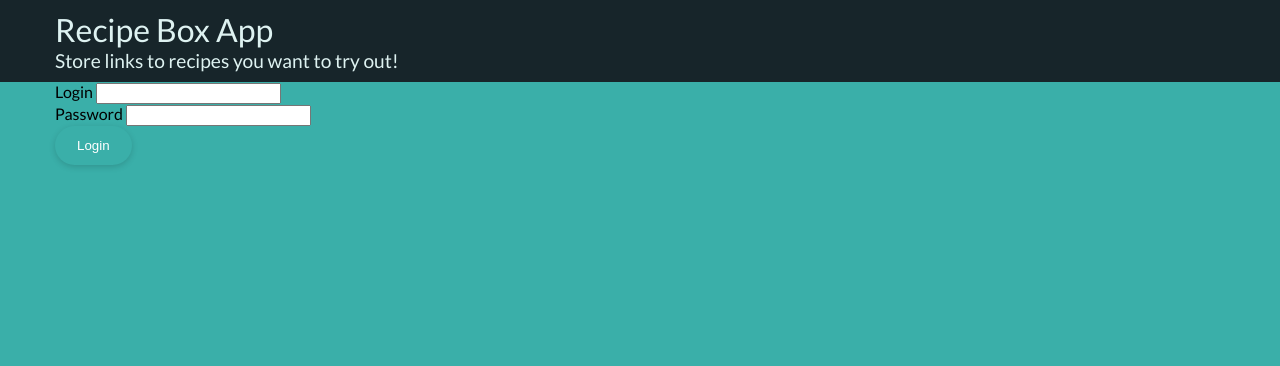
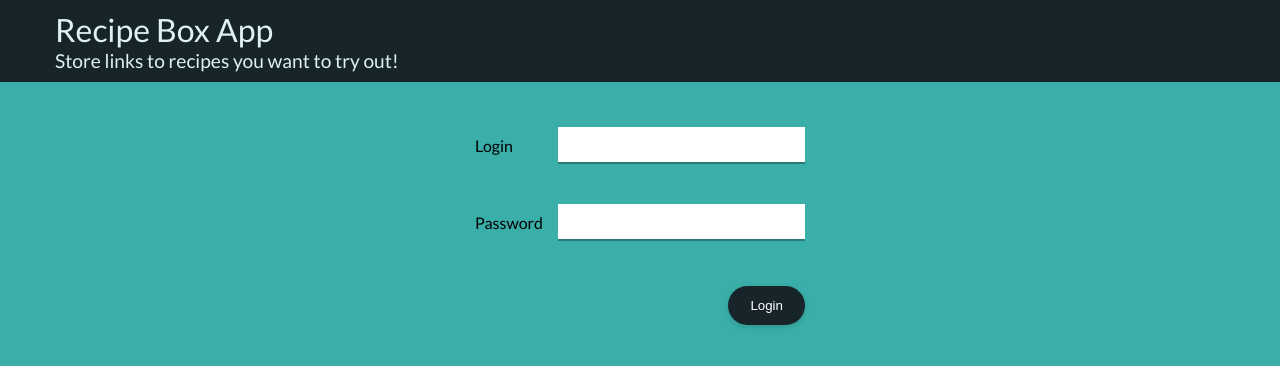
Before and after one commit to alpostek/recipe-box-app, an Angular app: page /auth in a window 1280 px wide. Shown: the top 366 px of the page. Built offline with nearby package versions, Linux system fonts and the light colour scheme.

Commit message:
styling auth module

```diff
--- a/src/app/auth/auth.component.html
+++ b/src/app/auth/auth.component.html
@@ -1,19 +1,22 @@
 <div class="container">
     <div>
         <form #authForm="ngForm" (ngSubmit)="onSubmit(authForm)">
-            <div>
+            <div class="form-group">
                 <label for="login">
                     Login
                 </label>
-                <input ngModel name="username" id="username" required>
+                <input type="text" required ngModel name="username" id="username" required>
             </div>
-            <div>
+            <div class="form-group">
                 <label for="login">
                     Password
                 </label>
-                <input type="password" ngModel name="password" id="password" required>
+                <input required type="password" ngModel name="password" id="password" required>
             </div>
-            <button class="button" type="submit">Login</button>
+            <div class="form-group">
+                <button class="button button--login" type="submit">Login</button>
+            </div>
+
         </form>
     </div>
 </div>
--- a/src/app/auth/auth.component.scss
+++ b/src/app/auth/auth.component.scss
@@ -0,0 +1,35 @@
+form{
+    max-width: 350px;
+    margin: var(--spacing-big) auto 0 auto;
+}
+
+.form-group{
+    display: flex;
+    flex-direction: column;
+    margin-bottom: var(--spacing-small);
+    padding: var(--spacing-small);
+    @media (min-width: 425px) {
+        flex-direction: row;
+        justify-content: center;
+        align-items: center;
+
+    }
+}
+
+label{
+    @media (min-width: 425px) {
+        width: 25%;
+    }
+}
+
+input {
+    width: 100%;
+    @media (min-width: 425px) {
+        width: 75%;
+    }
+}
+
+button{
+    display: block;
+    margin: var(--spacing-small) 0 auto auto;
+}
--- a/src/app/auth/auth.guard.ts
+++ b/src/app/auth/auth.guard.ts
@@ -18,7 +18,6 @@ export class AuthGuard implements CanActivate {
       return this.authService.loginStatus.pipe(
         map(loginStatus => {
           const isAuth = loginStatus ? true : false;
-          console.log(isAuth);
           if(isAuth){
             return true;
           }
--- a/src/app/auth/auth.service.ts
+++ b/src/app/auth/auth.service.ts
@@ -12,14 +12,15 @@ export class AuthService {
   loginStatus = new BehaviorSubject<boolean>(false);
   isLoggedIn: boolean = false;
 
-  login(username: string, password: string){
+  login(username: string, password: string) : void{
     this.isLoggedIn = username === 'admin' && password === 'admin';
     localStorage.setItem('isLoggedIn', this.isLoggedIn ? 'true' : 'false');
-    this.loginStatus.next(true);
-    this.router.navigate(['/']);
+    this.loginStatus.next(this.isLoggedIn);
+    if(this.isLoggedIn) this.router.navigate(['/']);
+
   }
 
-  autologin(){
+  autologin() : void{
     const loggedData = JSON.parse(localStorage.getItem('isLoggedIn') as string);
     if(!loggedData){
       return;
--- a/src/app/recipe-form/recipe-form.component.scss
+++ b/src/app/recipe-form/recipe-form.component.scss
@@ -1,11 +1,3 @@
-input{
-    margin: var(--spacing-x-small) 0;
-    padding: var(--spacing-small) var(--spacing-x-small);
-    width: 250px;
-    border: none;
-    border-bottom: 2px solid var(--cyan-grey);
-  }
-
   .field-error{
     border: 1px solid red;
   }
--- a/src/app/recipe-form/recipe-form.component.ts
+++ b/src/app/recipe-form/recipe-form.component.ts
@@ -51,7 +51,7 @@ export class RecipeFormComponent implements OnInit {
   }
 
 
-  handleSubmit(form: NgForm){
+  handleSubmit(form: NgForm): void{
     if (form.valid){
 
       if(!this.isAddMode){
--- a/src/styles.scss
+++ b/src/styles.scss
@@ -73,6 +73,17 @@ html {
   &--logout{
     background-color: var(--maroon);
   }
+  &--login{
+    background-color: var(--black-pearl);
+  }
+}
+
+input{
+  margin: var(--spacing-x-small) 0;
+  padding: var(--spacing-small) var(--spacing-x-small);
+  width: 250px;
+  border: none;
+  border-bottom: 2px solid var(--cyan-grey);
 }
 
 .card-title{
```
